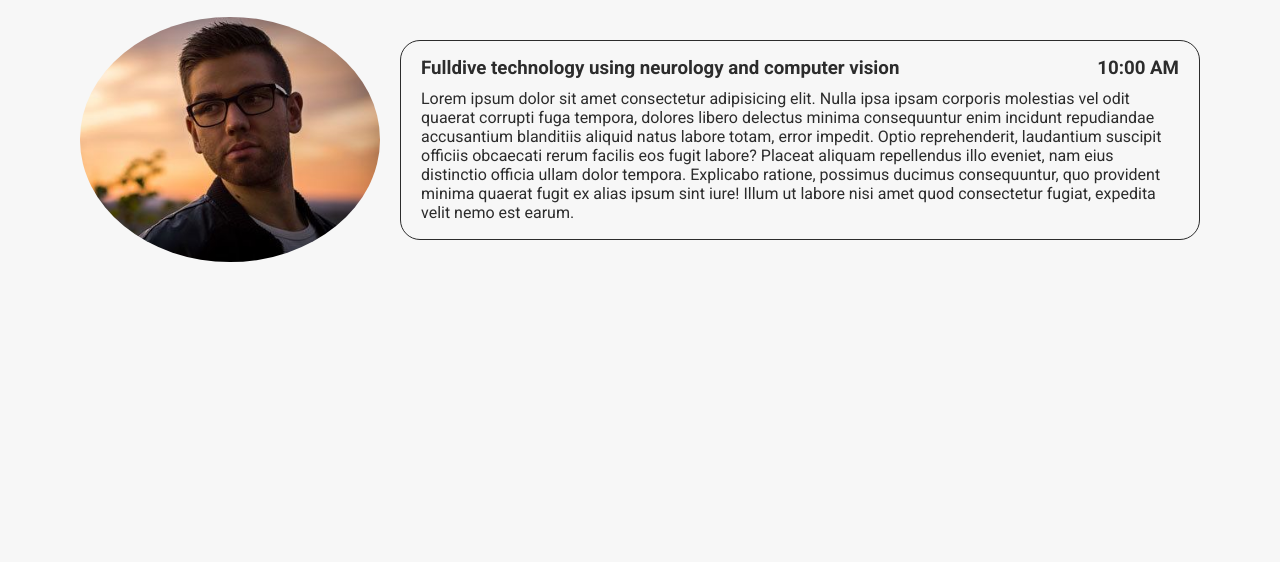
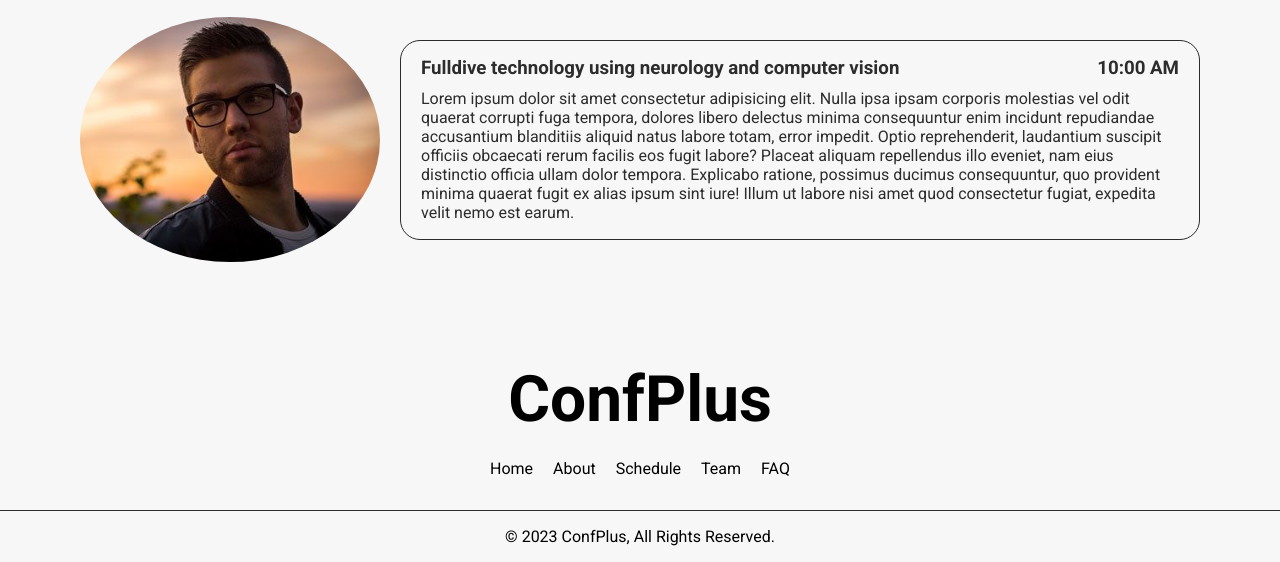
Before and after one commit to Mohammed-Qeraisi/CMPS350-Project-ConfPlus, a plain HTML site: page Project-test/html/index.html in a window 1280 px wide. Shown: the part 839-1401 px from the top of the page. Before the commit the page ends 1201 px from the top, so only its background shows below. Drawn offline with Linux system fonts and the light colour scheme.

Commit message:
Added a simple footer

```diff
--- a/Project-test/css/styles.css
+++ b/Project-test/css/styles.css
@@ -14,16 +14,18 @@
     height: 100vh;
 }
 
-.background-container{
+.background-container {
     background-image: url(../images/h.png);
     background-size: cover;
     background-position: center;
     background-repeat: no-repeat;
     box-shadow: 100vw 0 0 0 rgb(0 0 0 / 0.5) inset;
 }
-body{
+
+body {
     background-color: #f7f7f7;
 }
+
 nav {
     display: flex;
     align-items: center;
@@ -44,12 +46,12 @@ ul {
     margin-right: 1rem;
 }
 
-a{
+a {
     cursor: pointer;
     color: white;
 }
 
-a:hover{
+a:hover {
     color: #3658C1;
 }
 
@@ -109,20 +111,23 @@ button {
     border-radius: 10px;
     padding: 12px;
 }
-button:hover{
+
+button:hover {
     color: #3658C1;
     border: 1px solid #3658C1;
     background-color: #fff;
     cursor: pointer;
 }
-#cta-button{
+
+#cta-button {
     width: 50%;
 }
-#login-button{
+
+#login-button {
     width: 15%;
 }
 
-main{
+main {
     padding: 0 42px;
     background-color: #f7f7f7;
     margin: 0 auto;
@@ -130,13 +135,14 @@ main{
     transform: translateY(-100px);
 }
 
-.schedule-section h1{
+.schedule-section h1 {
     color: #2C2C2C;
     text-align: center;
     font-size: xx-large;
     padding-top: 20px;
 }
-.schedule-days{
+
+.schedule-days {
     margin-top: 20px;
     padding: 0 500px;
     display: flex;
@@ -144,18 +150,18 @@ main{
 }
 
 #day1,
-#day2{
+#day2 {
     font-size: xx-large;
 }
 
 #day1:hover,
-#day2:hover{
-    color:#3658C1;
+#day2:hover {
+    color: #3658C1;
     box-shadow: inset 0 -2px 0 0 #3658C1;
     cursor: pointer;
 }
 
-.schedule-cards-container{
+.schedule-cards-container {
     margin-top: 20px;
     display: flex;
     flex-direction: column;
@@ -163,14 +169,15 @@ main{
     justify-content: center;
     gap: 40px;
 }
-.schedule-card{
+
+.schedule-card {
     display: flex;
     justify-content: center;
     align-items: center;
     gap: 20px;
 }
 
-.card{
+.card {
     border: 1px #2C2C2C solid;
     display: flex;
     justify-content: center;
@@ -182,12 +189,12 @@ main{
     border-radius: 20px;
 }
 
-.schedule-card img{
+.schedule-card img {
     border-radius: 50%;
     width: 300px;
 }
 
-.card-info{
+.card-info {
     padding: 10px 20px;
     display: flex;
     justify-content: center;
@@ -195,17 +202,77 @@ main{
     flex-direction: column;
     gap: 10px;
 }
-.card-info-header{
+
+.card-info-header {
     width: 100%;
     display: flex;
     align-items: center;
     justify-content: space-between;
 }
 
-.card-info p{
+.card-info p {
     display: -webkit-box;
     -webkit-line-clamp: 7;
     -webkit-box-orient: vertical;
     overflow: hidden;
     text-overflow: ellipsis;
 }
+
+.footer-container {
+    display: flex;
+    flex-direction: column;
+}
+
+.main-footer {
+    display: flex;
+    width: 100%;
+    align-items: center;
+    flex-direction: column;
+    justify-content: space-between;
+}
+
+.footer-title {
+    font-size: 64px;
+    font-style: normal;
+    font-weight: 700;
+    margin-bottom: 2px;
+}
+
+.footer-nav {
+    flex: 0 0 auto;
+    display: flex;
+    gap: 20px;
+    margin-top: 0px;
+    align-items: center;
+    flex-direction: row;
+}
+
+.footer-link:hover{
+    color: #3658C1;
+    cursor: pointer;
+}
+
+.home-separator {
+    flex: 0 0 auto;
+    width: 100%;
+    height: 0px;
+    display: flex;
+    margin-top: 2rem;
+    align-items: flex-start;
+    border: 1px #2C2C2C solid;
+    margin-bottom: 1rem;
+    flex-direction: row;
+    border-top-width: 0px;
+    border-left-width: 0px;
+    border-right-width: 0px;
+}
+
+.secondary-footer {
+    flex: 0 0 auto;
+    width: 100%;
+    display: flex;
+    align-items: center;
+    flex-direction: row;
+    justify-content: center;
+    margin-bottom: 1rem;
+}
--- a/Project-test/html/index.html
+++ b/Project-test/html/index.html
@@ -58,12 +58,32 @@
         </main>
     </div>
 
+    <div class="footer-container">
+        <footer>
+            <section class="main-footer">
+                <span class="footer-title">ConfPlus</span>
+                <nav class="footer-nav">
+                    <span class="footer-link">Home</span>
+                    <span class="footer-link">About</span>
+                    <span class="footer-link">Schedule</span>
+                    <span class="footer-link">Team</span>
+                    <span class="footer-link">FAQ</span>
+                </nav>
+            </section>
+            <div class="home-separator"></div>
+
+            <section class="secondary-footer">
+                <span class="copyright">© 2023 ConfPlus, All Rights Reserved.</span>
+            </section>
+        </footer>
+    </div>
+
     <script src="../js/index.js"></script>
 </body>
 
 </html>
 
-                    <!-- <article class="schedule-card">
+<!-- <article class="schedule-card">
                         <img src="profile.png" alt="">
                         <section class="card">
                             <div class="card-info">
```
